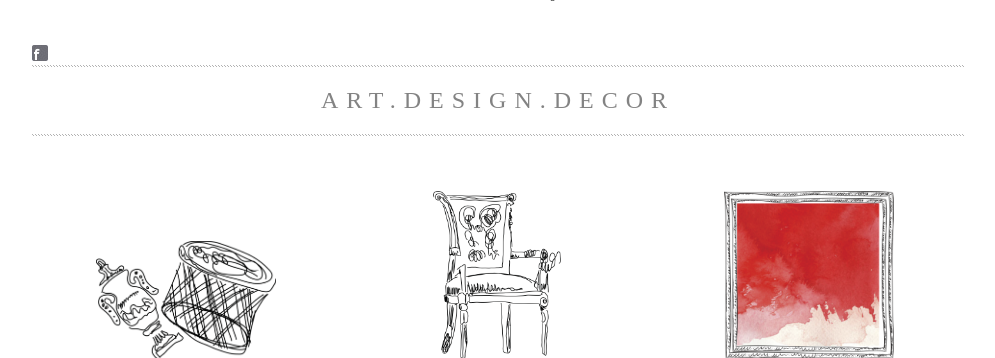
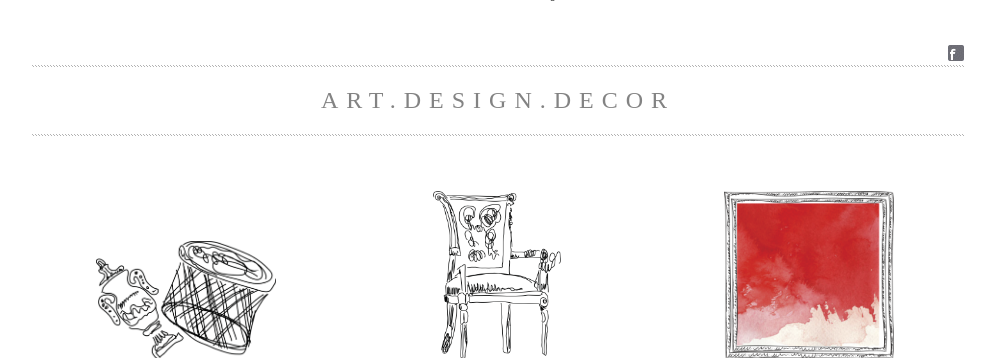
Before and after one commit to alifanov/artlounge, a Django app: template templates/gallery.html in a window 1280 px wide. Shown: the part 294-652 px from the top of the page, without its empty margins (142-1137 px from the left). Run offline with Django 3.2, Linux system fonts and the light colour scheme; the template is opened without the code that fills it, so the values that code supplies are empty; some libraries are stand-ins or nearby versions.

```diff
--- a/static/css/style.css
+++ b/static/css/style.css
@@ -207,3 +207,7 @@ body {
     margin-top: -20px;
     margin-bottom: 30px;
 }
+
+.top-links {
+    text-align: right;
+}
```
